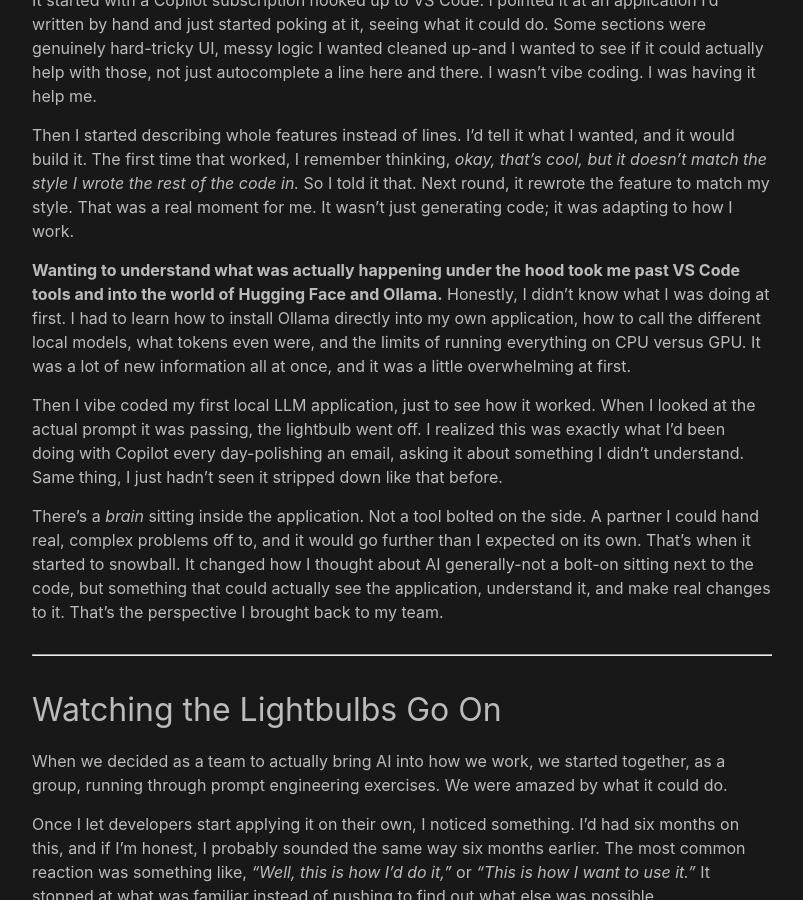
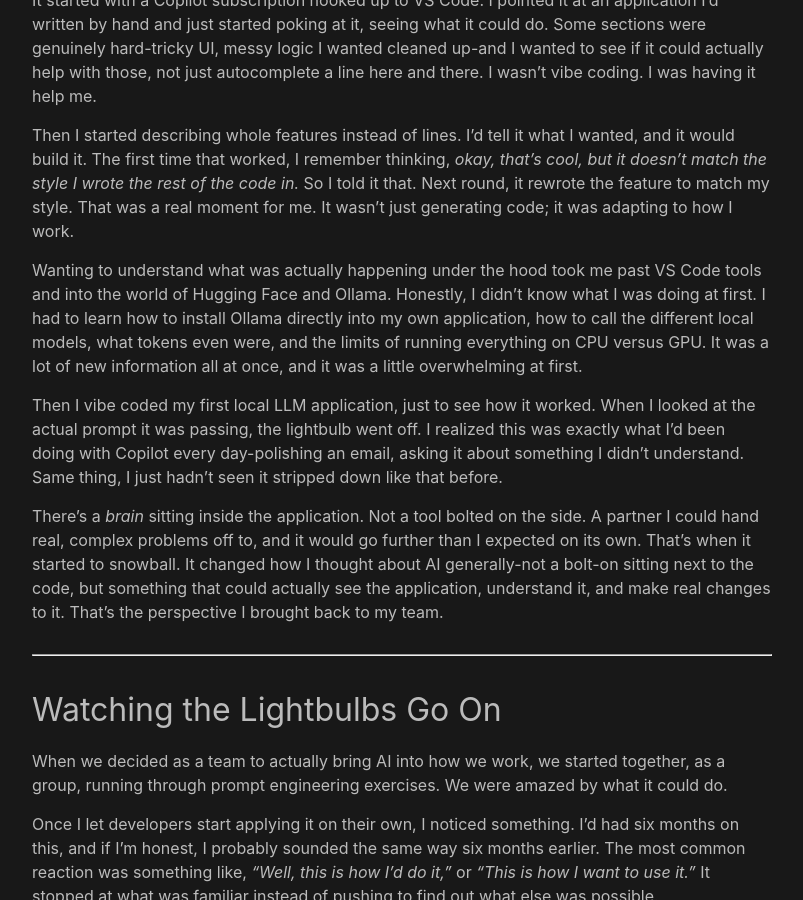
Before and after one commit to jeffvaccaro/jeffvaccaro.github.io, a Jekyll site: the page built from _posts/2026-08-03-beyond-the-code-the-brain-in-the-application.md, in a window 1280 px wide and 900 px high, scrolled down 725 px. Shown: the whole window, without its empty margins (238-1041 px from the left). Built offline with Jekyll 4.4.1, drawn with Linux system fonts in a browser that asks for light colours.

Commit message:
Remove bold emphasis from LLM transition paragraph

```diff
--- a/_posts/2026-08-03-beyond-the-code-the-brain-in-the-application.md
+++ b/_posts/2026-08-03-beyond-the-code-the-brain-in-the-application.md
@@ -21,7 +21,7 @@
 
 Then I started describing whole features instead of lines. I'd tell it what I wanted, and it would build it. The first time that worked, I remember thinking, *okay, that's cool, but it doesn't match the style I wrote the rest of the code in.* So I told it that. Next round, it rewrote the feature to match my style. That was a real moment for me. It wasn't just generating code; it was adapting to how I work.
 
-**Wanting to understand what was actually happening under the hood took me past VS Code tools and into the world of Hugging Face and Ollama.** Honestly, I didn't know what I was doing at first. I had to learn how to install Ollama directly into my own application, how to call the different local models, what tokens even were, and the limits of running everything on CPU versus GPU. It was a lot of new information all at once, and it was a little overwhelming at first.
+Wanting to understand what was actually happening under the hood took me past VS Code tools and into the world of Hugging Face and Ollama. Honestly, I didn't know what I was doing at first. I had to learn how to install Ollama directly into my own application, how to call the different local models, what tokens even were, and the limits of running everything on CPU versus GPU. It was a lot of new information all at once, and it was a little overwhelming at first.
 
 Then I vibe coded my first local LLM application, just to see how it worked. When I looked at the actual prompt it was passing, the lightbulb went off. I realized this was exactly what I'd been doing with Copilot every day-polishing an email, asking it about something I didn't understand. Same thing, I just hadn't seen it stripped down like that before.
 
```
